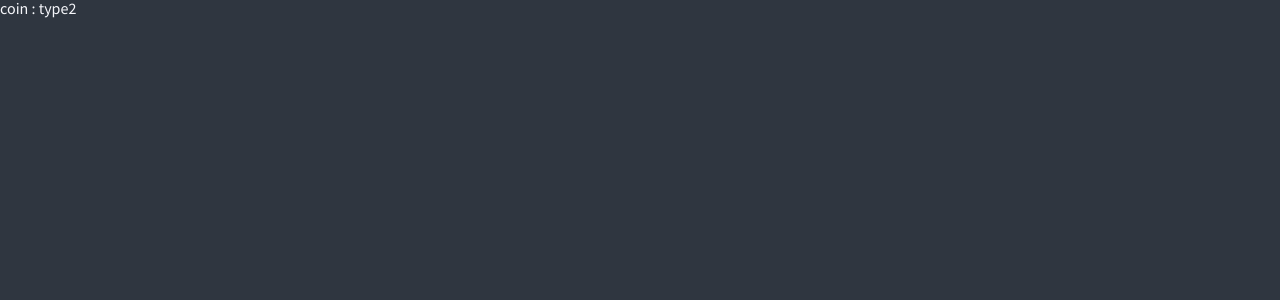
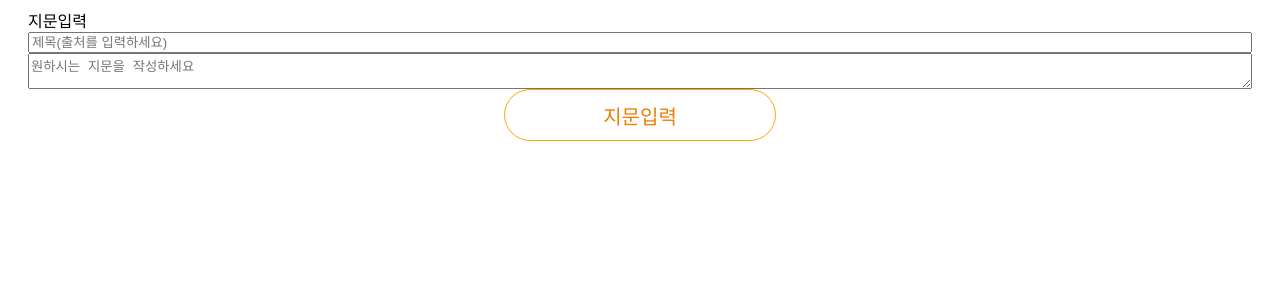
Before and after one commit to yurim-hgr/criptoPractice, a React (Create React App) app: page /type2 in a window 1280 px wide. Shown: the top 300 px of the page. Built offline with nearby package versions, Linux system fonts and the light colour scheme.

Commit message:
mvp 샘플코드 작성

```diff
--- a/src/App.tsx
+++ b/src/App.tsx
@@ -70,8 +70,8 @@ function App() {
 
   return (
     <>
-      <GlobalStyle />
-      <Router />
+
+      <Router2 />
     </>
   );
 }
--- a/src/Router2.tsx
+++ b/src/Router2.tsx
@@ -1,16 +1,20 @@
 import { BrowserRouter, Switch, Route } from "react-router-dom";
-import First from "./pages/First";
-import PassageInsert from "./pages/PassageInsert";
+import Main from "./pages/Main";
+import Insert from "./pages/Insert";
+import PassageOpen from "./pages/PassageOpen";
 
 function Router2() {
     return (
     <BrowserRouter>
         <Switch>
-            <Route path="/:type">
-                <PassageInsert />
+            <Route path="/type1"   >
+                <PassageOpen />
+            </Route>
+            <Route path="/type2" >
+                <Insert />
             </Route>
             <Route path="/">
-                <First />
+                <Main />
             </Route>
         </Switch>
     </BrowserRouter>
--- /dev/null
+++ b/src/pages/Insert.tsx
@@ -0,0 +1,54 @@
+import { useParams } from "react-router-dom";
+import { styled } from "styled-components";
+import Button from "../components/Button";
+
+interface RouteParams{
+    type: string;
+}
+
+const Container = styled.div`
+    display: flex;
+    flex-direction: column;
+    padding: 0px 20px;
+    /* min-width: 1000px; */
+    /* margin: 0 auto; */
+`;
+
+const Header = styled.header`
+
+`;
+
+const Textarea = styled.textarea``;
+
+const Input = styled.input`
+
+`;
+
+const Title = styled.div``;
+
+const ButtonContainer = styled.div`
+   display : flex;
+   justify-content: center;
+`;
+
+function Second() {
+    // const {type}= useParams<RouteParams>();
+    // console.log(type)
+
+    return (
+        <Container>
+            <Header>
+                <Title>지문입력</Title>
+            </Header>
+
+            <Input placeholder="제목(출처를 입력하세요)"></Input>
+            <Textarea placeholder="원하시는 지문을 작성하세요"></Textarea>
+            <ButtonContainer>
+                <Button text="지문입력"></Button>
+            </ButtonContainer>
+        </Container>
+    )
+}
+
+
+export default Second;
--- a/src/pages/Second.tsx
+++ b/src/pages/PassageOpen.tsx
@@ -8,17 +8,17 @@ interface RouteParams{
 
 const textarea = styled.textarea``;
 
-const input = styled.input`
+// const Input = styled.`
 
-`;
+// `;
 
 const Title = styled.div``;
 
 function Second() {
-    const {type}= useParams<RouteParams>();
-    console.log(type)
+    // const {type}= useParams<RouteParams>();
+    // console.log(type)
 
-    return <h1>{type == "type1"? "지문 불러오기 내용 ": "지문입력 내용"}</h1>
+    return <h1>지문 불러오기</h1>
 }
 
 
--- a/src/routes/Coins.tsx
+++ b/src/routes/Coins.tsx
@@ -12,7 +12,8 @@ const Header = styled.header`
     height: 15vh;
     display: flex;
     justify-content: center;
-    align-items: center;`;
+    align-items: center;
+    `;
 
 const CoinList = styled.ul``;
 
```
Also changed, not shown: src/pages/PassageInsert.tsx (deleted, +0 -15 lines), src/pages/Return.tsx (added, +38 -0 lines), src/pages/Main.tsx (renamed from src/pages/First.tsx).
